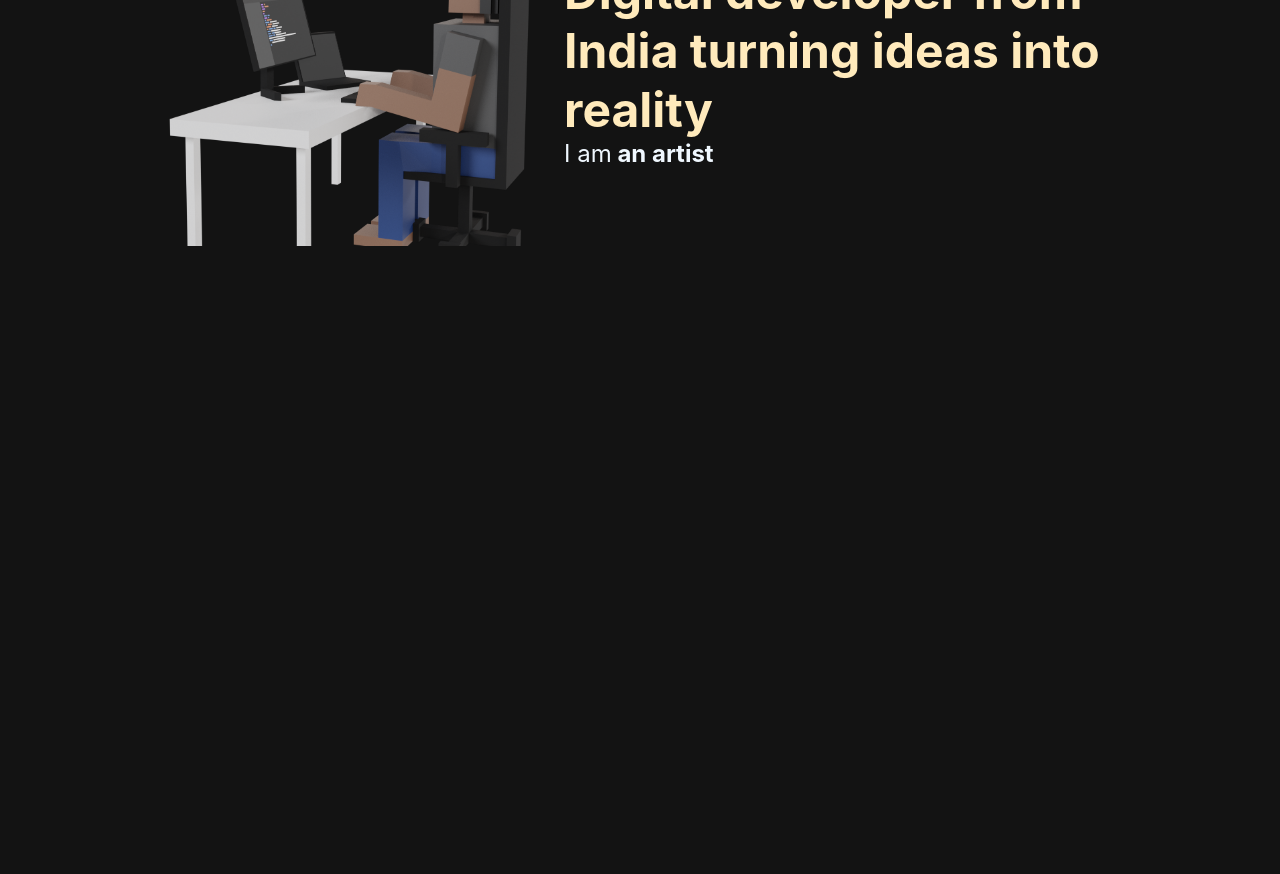
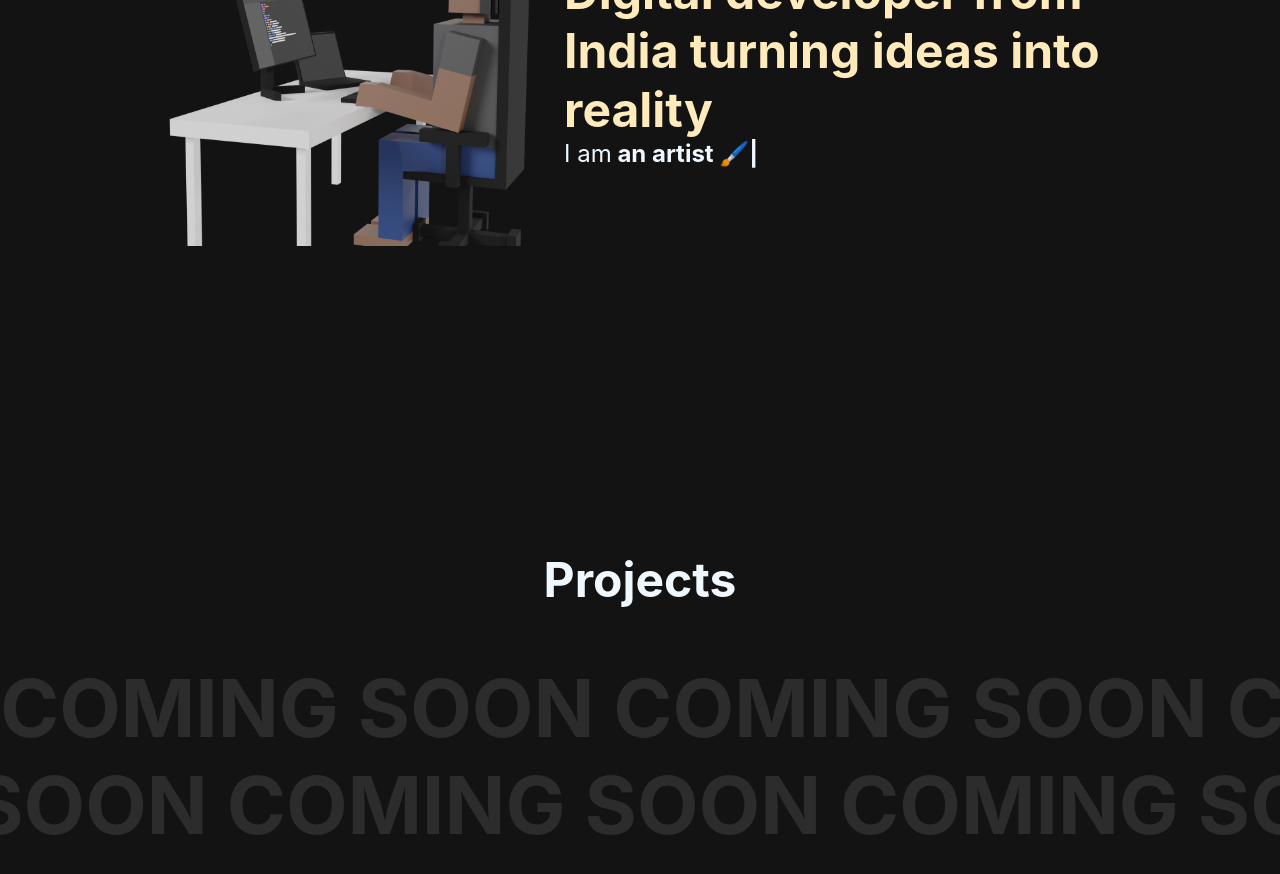
Before and after one commit to rohan-musk/devportfolio, a React (Create React App) app: page / in a window 1280 px wide. Shown: the part 300-1174 px from the top of the page. Before the commit the page ends 800 px from the top, so only its background shows below. Built offline with nearby package versions, Linux system fonts and the light colour scheme.

Commit message:
added vertical scroll animation

```diff
--- a/src/App.js
+++ b/src/App.js
@@ -1,12 +1,16 @@
 import GithubLogo from './Components/GithubLogo'
 import Navbar from './Components/Navbar'
 import Body from './Components/Body'
+import Projects from './Components/Projects'
 
 function App() {
   return (
     <div className="App">
-      <Navbar />
-      <Body />
+      <div className="top">
+        <Navbar />
+        <Body />
+      </div>
+      <Projects />
     </div>
   );
 }
--- a/src/Components/BodyText.js
+++ b/src/Components/BodyText.js
@@ -15,6 +15,8 @@ const BodyText = () => {
                         ' a designer 🧑‍🎨',
                         1000,
                         ' an artist 🖌️',
+                        1000,
+                        ' an engineer 👷',
                         1000
                     ]}
                 />
--- /dev/null
+++ b/src/Components/Projects.js
@@ -0,0 +1,25 @@
+import React, { useState, useEffect } from 'react'
+import './css/Projects.css'
+const Projects = () => {
+
+    const [offsetY, setOffsetY] = useState(0);
+    const handleScroll = () => setOffsetY(window.pageYOffset);
+
+    useEffect(() => {
+        window.addEventListener("scroll", handleScroll);
+
+        return () => window.removeEventListener("scroll", handleScroll);
+    }, [])
+
+    return (
+        <div className="projects">
+            <h1>Projects</h1>
+            <p
+                style={{ transform: `translateX(${offsetY * -0.5}px)` }}> COMING SOON COMING SOON COMING SOON COMING SOON COMING SOON COMING SOON COMING SOON COMING SOON COMING SOON </p>
+            <p className="divp"
+                style={{ transform: `translateX(${(offsetY * 0.5) - 1000}px)` }}> COMING SOON COMING SOON COMING SOON COMING SOON COMING SOON COMING SOON COMING SOON COMING SOON COMING SOON </p>
+        </div>
+    )
+}
+
+export default Projects
--- a/src/Components/css/Body.css
+++ b/src/Components/css/Body.css
@@ -1,3 +1,7 @@
+html,body{
+    overflow-x: hidden;
+    overscroll-behavior-x: none;
+}
 .body{
     justify-items: center;
     align-items: center;
--- /dev/null
+++ b/src/Components/css/Projects.css
@@ -0,0 +1,21 @@
+.projects{
+    height: 100vh;
+}
+.projects h1{
+    padding:  50px 0;
+    font-size: 3em;
+    text-align: center;
+}
+.projects p{
+    font-weight: 700;
+    height: auto;
+    width: 10000px;
+    margin: 0;
+    padding: 0;
+    color: #2c2c2c;
+    font-size:5em;
+}
+.divp{
+    transform: translateX(-1000px);
+    height: auto;
+}
--- a/src/index.css
+++ b/src/index.css
@@ -3,6 +3,10 @@
   padding: 0;
   background-color:#131313;
   color: aliceblue;
+}
+.top{
+  height: 100vh;
+
 }
 body {
   margin: 0;
```
